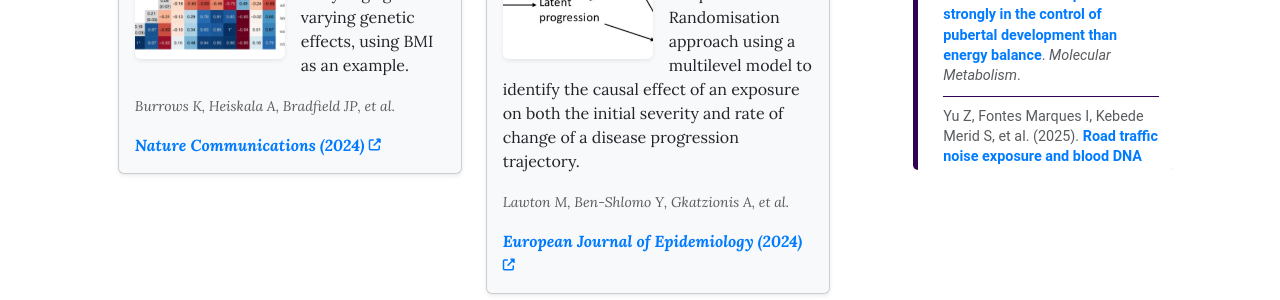
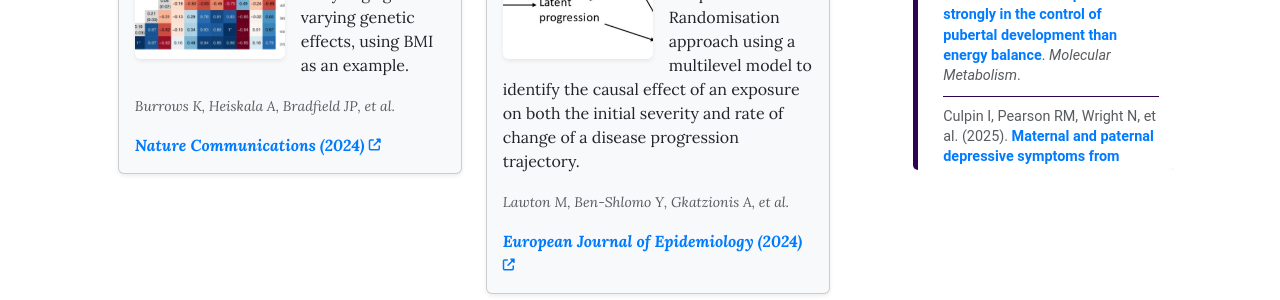
Before and after one commit to LongitudinalModelling/LongitudinalModelling.github.io, a Jekyll site: the page built from pages/publications.md, in a window 1280 px wide. Shown: the part 581-881 px from the top of the page. Built offline with Jekyll 4.4.1, drawn with Linux system fonts in a browser that asks for light colours.

Commit message:
Update publications_latest.yml

```diff
--- a/_data/publications_latest.yml
+++ b/_data/publications_latest.yml
@@ -3,6 +3,12 @@
   journal: "Molecular Metabolism"
   link: https://doi.org/10.1016/j.molmet.2025.102301
   date: 2025-12-10 # Used for sorting
+
+- authors: "Culpin I, Pearson RM, Wright N, et al."
+  title: "Maternal and paternal depressive symptoms from pregnancy to late childhood in a UK-birth cohort: Reciprocal and bidirectional effects"
+  journal: "Journal of Affective Disorders"
+  link: https://doi.org/10.1016/j.jad.2025.120855
+  date: 2025-12-09
 
 - authors: "Yu Z, Fontes Marques I, Kebede Merid S, et al."
   title: "Road traffic noise exposure and blood DNA methylation at birth and in childhood: An epigenome-wide meta-analysis"
```
